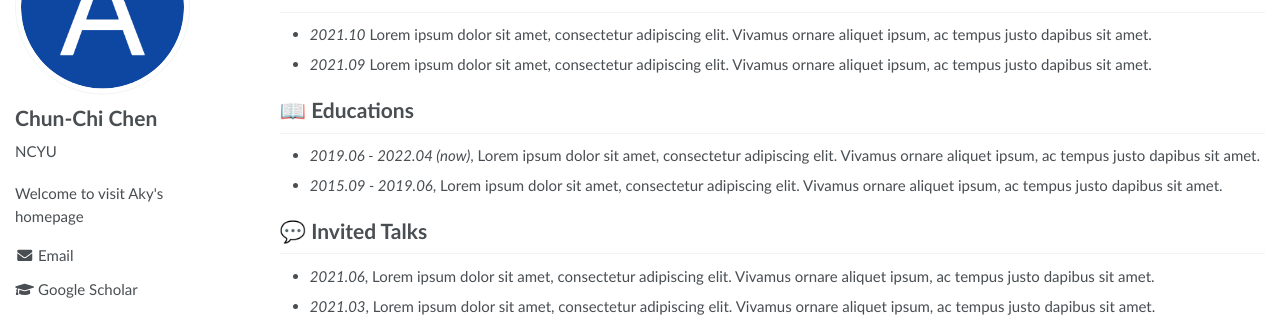
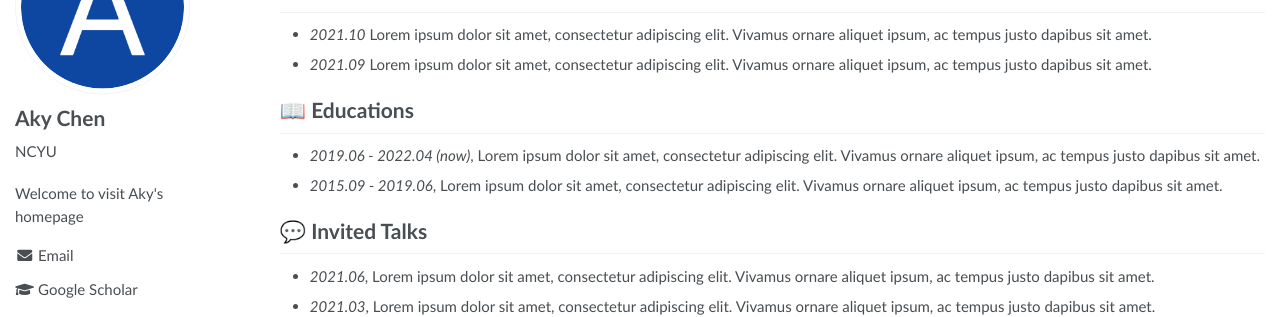
Before and after one commit to aky3100/aky3100.github.io, a Jekyll site: the page built from _pages/about.md, in a window 1280 px wide. Shown: the part 171-488 px from the top of the page. Built offline with Jekyll 4.4.1, drawn with Linux system fonts in a browser that asks for light colours.

Commit message:
Update _config.yml

```diff
--- a/_config.yml
+++ b/_config.yml
@@ -21,7 +21,7 @@ baidu_site_verification  :  # get baidu_site_verification from https://ziyuan.ba
 
 # Site Author
 author:
-  name             : "Chun-Chi Chen"
+  name             : "Aky Chen"
   avatar           : "images/android-chrome-512x512.png"
   bio              : "NCYU"
   location         : #"Taiwan"
```
